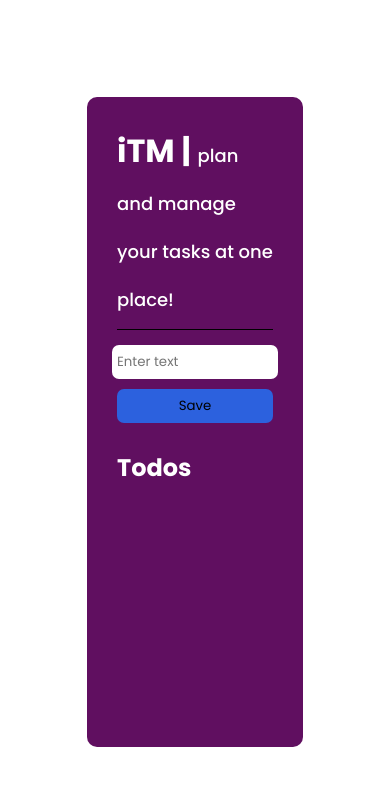
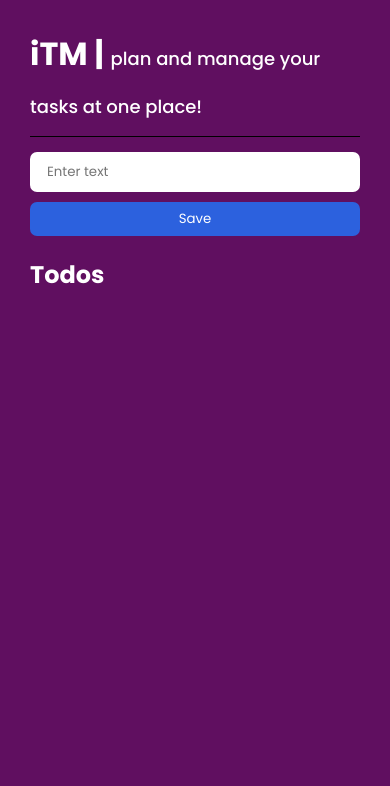
Before and after one commit to 7umair-ahmed7/todo-app-JS, a plain HTML site: page index.html in a window 390 px wide. Drawn offline with Linux system fonts and the light colour scheme.

Commit message:
responsive fixed

```diff
--- a/style.css
+++ b/style.css
@@ -4,6 +4,8 @@
     padding: 0;
     margin: 0;
     font-family: "poppins", sans-serif;
+    box-sizing: border-box;
+
 }
 
 .container {
@@ -12,14 +14,16 @@
     display: flex;
     justify-content: center;
     align-items: center;
+    color: white;
 
 }
 
 .main-container {
+    color: white;
     padding: 30px;
     background: rgb(96, 15, 96);
-    width: 40vw;
-    height: 70vh;
+   width: 50vw;
+    height: 80vh;
     border-radius: 10px;
 
 }
@@ -30,17 +34,19 @@
     margin-bottom: 10px;
     color: white;
 }
-.short{
+
+.short {
     font-size: 18px;
     font-weight: 500;
 }
+
 .upper-container input {
-    padding: 5px;
+    padding: 17px;
     margin: 5px 0;
     outline: none;
     border: none;
     width: 250px;
-    height: 24px;
+    height: 30px;
     border-radius: 7px;
 }
 
@@ -54,6 +60,7 @@
 }
 
 #saveBtn {
+
     height: 34px;
 
 }
@@ -65,6 +72,7 @@
     margin: 5px 0;
     cursor: pointer;
     background-color: rgb(44, 97, 222);
+    color: white;
 }
 
 .btn:hover {
@@ -77,16 +85,21 @@
     font-size: 13px;
 
 }
-.todos{
+
+.todos {
     overflow-y: auto;
-    height: 250px;
+  height: 41vh;
+    color: white;
 
 }
-.todos ul{
+
+.todos ul {
     display: flex;
     flex-direction: column;
     gap: 8px;
+
 }
+
 .todos ul li {
     border: 1px solid black;
     list-style: none;
@@ -94,6 +107,10 @@
     align-items: center;
     justify-content: space-between;
     padding: 7px;
+}
+
+.todos ul li input {
+    margin-right: 15px;
 }
 
 .buttons {
@@ -104,12 +121,38 @@
 .todos ul li span {
     width: 320px;
 }
+@media screen and (max-width: 1240px){
+.todos{
+    height: 37.5vh;
+}
+}
+@media screen and (max-width: 1055px){
+    .main-container{
+        width: 60vw;
+    }
 
-@media screen and (max-width: 765px) {
+}
+@media screen and (max-width: 880px){
+    .main-container{
+        width: 70vw;
+    }
+
+}
+@media screen and (max-width: 780px){
+    .main-container{
+        width: 100vw;
+        height: 100vh;
+        border-radius: 0;
+    }
+.todos{
+    height: 45vh;
+}
     .upper-container {
         height: 110px;
     }
-
+    .upper-container input{
+        height: 40px;
+    }
     .upper-container div {
         display: flex;
         align-items: center;
@@ -123,3 +166,5 @@
 
     }
 }
+@media screen and (max-width: 765px) {
+}
```
Also changed, not shown: script.js (+5 -7 lines).
